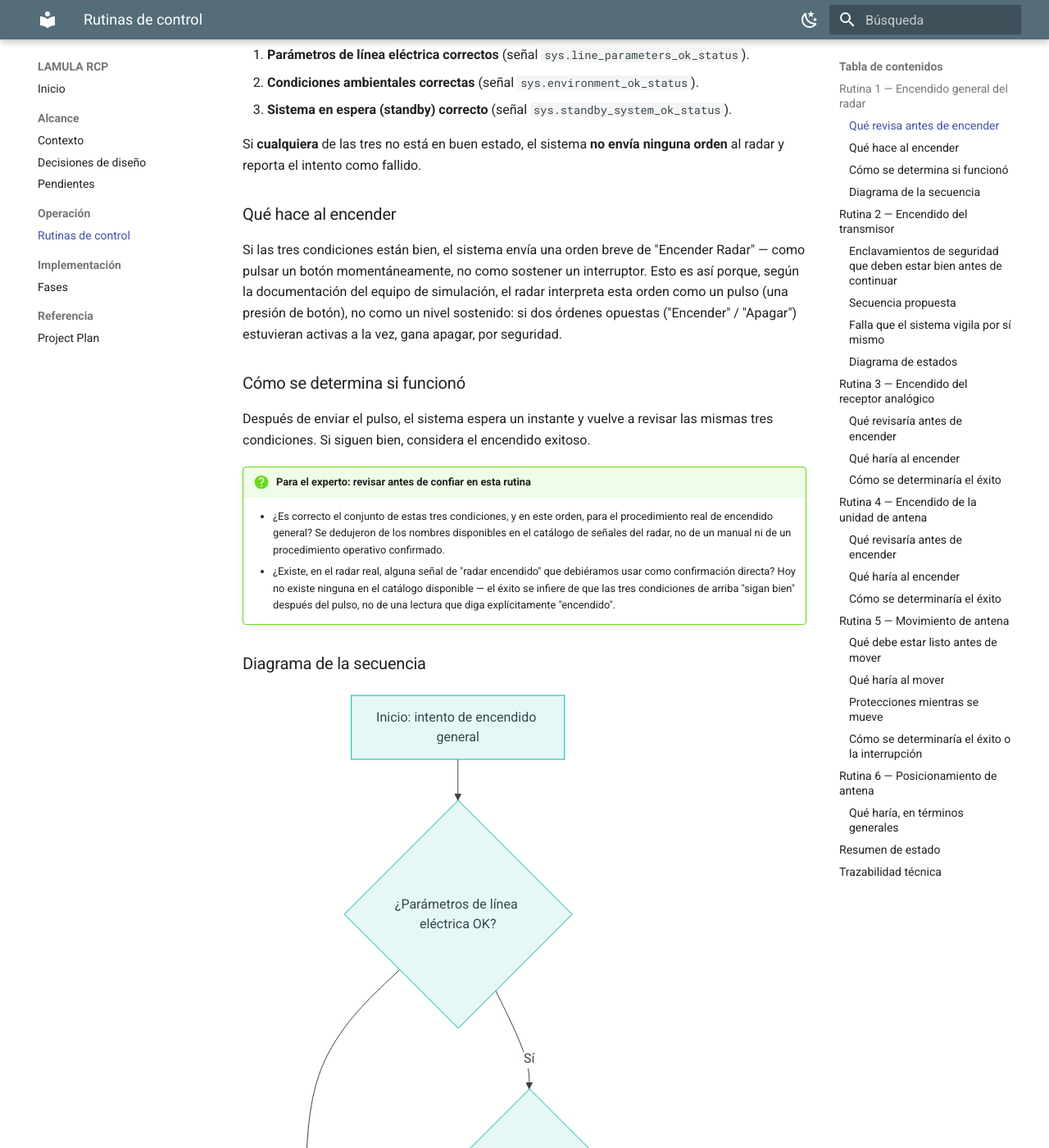
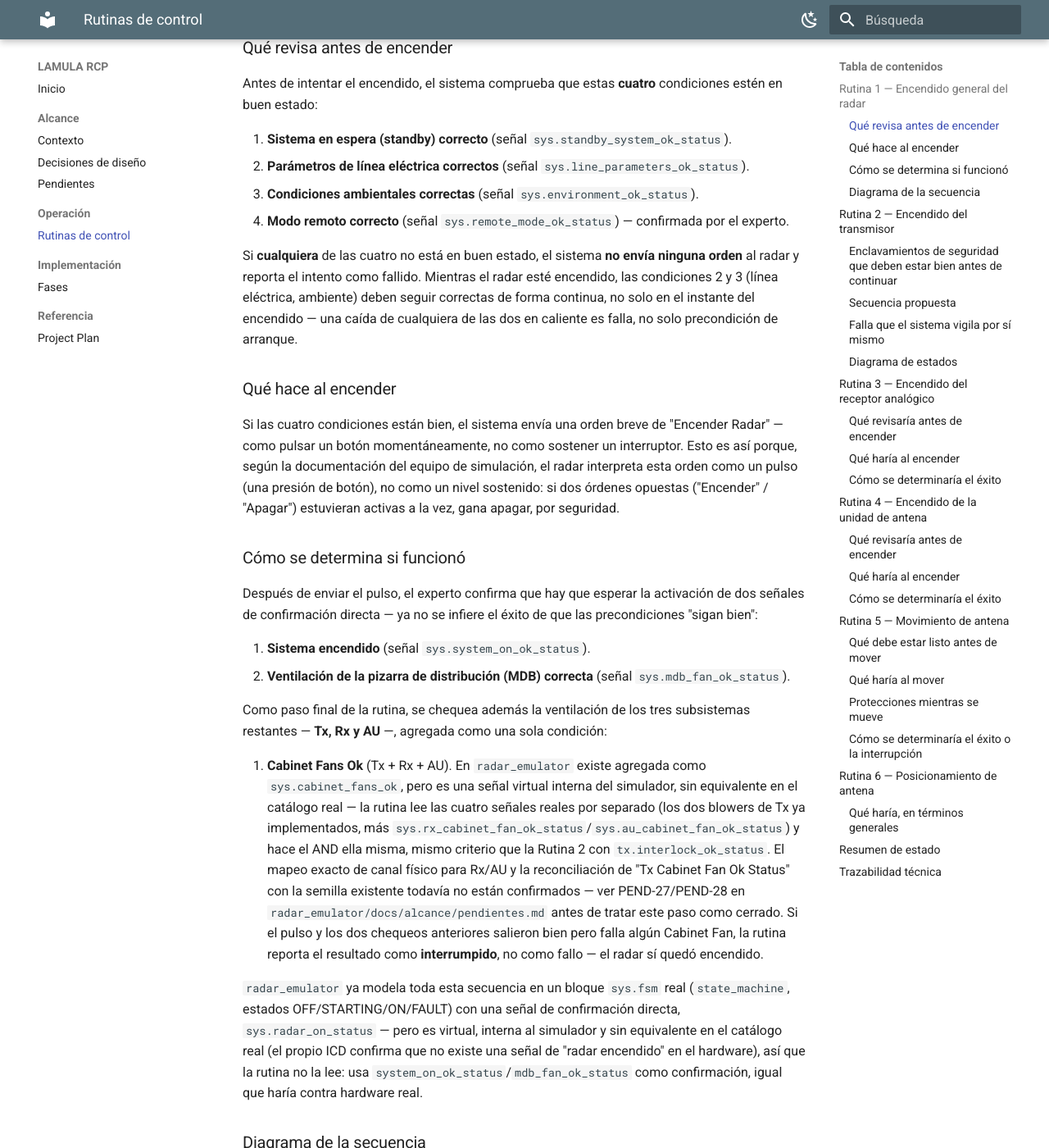
Before and after one commit to vladimir1284/lamula-rcp, an MkDocs documentation site: the page built from docs/operacion/rutinas-control.md, in a window 1280 px wide and 1400 px high, scrolled down 773 px. Shown: the whole window at 82% size. Built offline with MkDocs 1.6.1 and Material for MkDocs 9.7.7, drawn with Linux system fonts in a browser that asks for light colours; some of the changed text lies outside the part shown.

Commit message:
Fase 2: rutina 1 (encendido general) al procedimiento confirmado por el experto
ControlRoutines.md (feedback de expertos, absorbido en radar_emulator
PEND-27/28) confirma el procedimiento; radar_emulator ya trae sys.fsm
para respaldarlo (commit hermano en ese repo).

- general_power_on.py: 4 precondiciones (suma remote_mode_ok_status),
  confirmacion post-pulso por lectura directa (system_on_ok_status,
  mdb_fan_ok_status) en vez de re-chequear precondiciones, y chequeo
  final de Cabinet Fans Tx/Rx/AU (senales reales, no el agregado VIRT
  del simulador -- mismo criterio que tx.interlock_ok_status). Falla
  post-pulso: FAILED; falla solo Cabinet Fans: INTERRUPTED, porque el
  radar si quedo encendido.
- rd100s_signal_catalog.json: resincroniza los 5 sys.spare_0X renombrados
  en radar_emulator.
- general_power_on_spike.py: fuerza tambien los chequeos nuevos en el
  camino de exito; agrega caso de Cabinet Fan fallando -> INTERRUPTED.
  No re-ejecutado contra una instancia viva en esta sesion.
- docs/alcance/pendientes.md (PEND-RCP-06) y docs/operacion/rutinas-
  control.md actualizados; ControlRoutines.md (fichero suelto, feedback
  ya absorbido) eliminado.

Co-Authored-By: Claude Sonnet 5 <noreply@anthropic.com>

````diff
--- a/docs/operacion/rutinas-control.md
+++ b/docs/operacion/rutinas-control.md
@@ -17,24 +17,31 @@ hacía el operador a mano desde el panel de control.
 
 ## Rutina 1 — Encendido general del radar
 
-**Estado:** implementada y probada contra el simulador del radar. No probada contra hardware
-real.
+**Estado:** procedimiento **confirmado por el product expert** (`ControlRoutines.md`,
+2026-08-20 — absorbido en `radar_emulator/docs/alcance/pendientes.md` PEND-27/PEND-28, ya no
+vive como fichero suelto en este repo) e **implementado en `general_power_on.py`** siguiendo
+este procedimiento. No probada contra hardware real; sin confirmar quedan solo PEND-27/PEND-28
+(mapeo de canal físico del chequeo final de Cabinet Fans).
 
 ### Qué revisa antes de encender
 
-Antes de intentar el encendido, el sistema comprueba que estas tres condiciones estén en buen
-estado:
+Antes de intentar el encendido, el sistema comprueba que estas **cuatro** condiciones estén en
+buen estado:
 
-1. **Parámetros de línea eléctrica correctos** (señal `sys.line_parameters_ok_status`).
-2. **Condiciones ambientales correctas** (señal `sys.environment_ok_status`).
-3. **Sistema en espera (standby) correcto** (señal `sys.standby_system_ok_status`).
+1. **Sistema en espera (standby) correcto** (señal `sys.standby_system_ok_status`).
+2. **Parámetros de línea eléctrica correctos** (señal `sys.line_parameters_ok_status`).
+3. **Condiciones ambientales correctas** (señal `sys.environment_ok_status`).
+4. **Modo remoto correcto** (señal `sys.remote_mode_ok_status`) — confirmada por el experto.
 
-Si **cualquiera** de las tres no está en buen estado, el sistema **no envía ninguna orden** al
-radar y reporta el intento como fallido.
+Si **cualquiera** de las cuatro no está en buen estado, el sistema **no envía ninguna orden** al
+radar y reporta el intento como fallido. Mientras el radar esté encendido, las condiciones 2 y 3
+(línea eléctrica, ambiente) deben seguir correctas de forma continua, no solo en el instante del
+encendido — una caída de cualquiera de las dos en caliente es falla, no solo precondición de
+arranque.
 
 ### Qué hace al encender
 
-Si las tres condiciones están bien, el sistema envía una orden breve de "Encender Radar" — como
+Si las cuatro condiciones están bien, el sistema envía una orden breve de "Encender Radar" — como
 pulsar un botón momentáneamente, no como sostener un interruptor. Esto es así porque, según la
 documentación del equipo de simulación, el radar interpreta esta orden como un pulso (una
 presión de botón), no como un nivel sostenido: si dos órdenes opuestas ("Encender" / "Apagar")
@@ -42,33 +49,51 @@ estuvieran activas a la vez, gana apagar, por seguridad.
 
 ### Cómo se determina si funcionó
 
-Después de enviar el pulso, el sistema espera un instante y vuelve a revisar las mismas tres
-condiciones. Si siguen bien, considera el encendido exitoso.
+Después de enviar el pulso, el experto confirma que hay que esperar la activación de dos señales
+de confirmación directa — ya no se infiere el éxito de que las precondiciones "sigan bien":
 
-!!! question "Para el experto: revisar antes de confiar en esta rutina"
-    - ¿Es correcto el conjunto de estas tres condiciones, y en este orden, para el procedimiento
-      real de encendido general? Se dedujeron de los nombres disponibles en el catálogo de
-      señales del radar, no de un manual ni de un procedimiento operativo confirmado.
-    - ¿Existe, en el radar real, alguna señal de "radar encendido" que debiéramos usar como
-      confirmación directa? Hoy no existe ninguna en el catálogo disponible — el éxito se infiere
-      de que las tres condiciones de arriba "sigan bien" después del pulso, no de una lectura que
-      diga explícitamente "encendido".
+1. **Sistema encendido** (señal `sys.system_on_ok_status`).
+2. **Ventilación de la pizarra de distribución (MDB) correcta** (señal `sys.mdb_fan_ok_status`).
+
+Como paso final de la rutina, se chequea además la ventilación de los tres subsistemas
+restantes — **Tx, Rx y AU** —, agregada como una sola condición:
+
+3. **Cabinet Fans Ok** (Tx + Rx + AU). En `radar_emulator` existe agregada como
+   `sys.cabinet_fans_ok`, pero es una señal virtual interna del simulador, sin equivalente en el
+   catálogo real — la rutina lee las cuatro señales reales por separado (los dos blowers de Tx ya
+   implementados, más `sys.rx_cabinet_fan_ok_status`/`sys.au_cabinet_fan_ok_status`) y hace el AND
+   ella misma, mismo criterio que la Rutina 2 con `tx.interlock_ok_status`. El mapeo exacto de
+   canal físico para Rx/AU y la reconciliación de "Tx Cabinet Fan Ok Status" con la semilla
+   existente todavía no están confirmados — ver PEND-27/PEND-28 en
+   `radar_emulator/docs/alcance/pendientes.md` antes de tratar este paso como cerrado. Si el pulso
+   y los dos chequeos anteriores salieron bien pero falla algún Cabinet Fan, la rutina reporta el
+   resultado como **interrumpido**, no como fallo — el radar sí quedó encendido.
+
+`radar_emulator` ya modela toda esta secuencia en un bloque `sys.fsm` real (`state_machine`,
+estados OFF/STARTING/ON/FAULT) con una señal de confirmación directa, `sys.radar_on_status` — pero
+es virtual, interna al simulador y sin equivalente en el catálogo real (el propio ICD confirma que
+no existe una señal de "radar encendido" en el hardware), así que la rutina no la lee: usa
+`system_on_ok_status`/`mdb_fan_ok_status` como confirmación, igual que haría contra hardware real.
 
 ### Diagrama de la secuencia
 
 ```mermaid
 flowchart TD
-    A[Inicio: intento de encendido general] --> B{¿Parámetros de línea eléctrica OK?}
+    A[Inicio: intento de encendido general] --> B{¿Standby OK?}
     B -- No --> F[Fallo: no se envía ninguna orden]
-    B -- Sí --> C{¿Condiciones ambientales OK?}
+    B -- Sí --> C{¿Parámetros de línea eléctrica OK?}
     C -- No --> F
-    C -- Sí --> D{¿Sistema en espera OK?}
+    C -- Sí --> D{¿Condiciones ambientales OK?}
     D -- No --> F
-    D -- Sí --> E[Enviar pulso breve: Encender Radar]
-    E --> G[Esperar un instante]
-    G --> H{¿Las tres condiciones siguen OK?}
+    D -- Sí --> R{¿Modo remoto OK?}
+    R -- No --> F
+    R -- Sí --> E[Enviar pulso breve: Encender Radar]
+    E --> G[Esperar activación]
+    G --> H{¿System On Ok y MDB Fan Ok?}
     H -- No --> F
-    H -- Sí --> I[Éxito: encendido general completado]
+    H -- Sí --> J{¿Cabinet Fans Ok — Tx/Rx/AU?}
+    J -- No --> K[Encendido parcial: reportar falla de ventilación]
+    J -- Sí --> I[Éxito: encendido general completado]
 ```
 
 Las siguientes cinco rutinas todavía no tienen código — lo que sigue es el **diseño propuesto**
@@ -350,7 +375,7 @@ pueda deducir de él.
 
 | Rutina | Estado | Complejidad frente al simulador |
 |---|---|---|
-| 1. Encendido general | Implementada, probada contra simulador | Sin lógica simulada — sirvió para sentar el patrón |
+| 1. Encendido general | Procedimiento confirmado por el experto e implementado | `sys.fsm` real en el simulador (antes: sin lógica simulada) |
 | 2. Encendido del transmisor | Implementada hasta "listo", probada contra simulador | Secuencia con tiempos y enclavamientos ya modelada en el simulador |
 | 3. Encendido del receptor | Implementada, probada contra simulador | Sin lógica simulada — camino de éxito solo probado forzando señales |
 | 4. Encendido de unidad de antena | Implementada, probada contra simulador | Sin lógica simulada — orden tratada como nivel, no pulso (decisión sin confirmar) |
@@ -358,8 +383,9 @@ pueda deducir de él.
 | 6. Posicionamiento de antena | Implementada, probada contra simulador | No modelada en absoluto — diseño nuevo del RCP |
 
 Con esto, las seis rutinas del plan tienen primer borrador implementado y probado contra el
-simulador — ninguna confirmada con el product expert (PEND-RCP-06 para la Rutina 1, PEND-RCP-07
-para las Rutinas 2 a 6).
+simulador. La Rutina 1 ya tiene su procedimiento confirmado por el product expert (`PEND-RCP-06`,
+resuelto salvo el mapeo de canal de PEND-27/28 en `radar_emulator`); las Rutinas 2 a 6 siguen sin
+confirmar (`PEND-RCP-07`).
 
 ## Trazabilidad técnica
 
@@ -371,6 +397,6 @@ Para quien necesite correlacionar esta página con el código: la Rutina 1 vive
 `src/core/control_routines/antenna_movement.py` (consume la guarda de límites de antena en
 `src/core/safety_guard/`) y la Rutina 6 en
 `src/core/control_routines/antenna_positioning.py` (consume la Rutina 5 en cada paso de control).
-Las preguntas abiertas de la Rutina 1 están en `PEND-RCP-06`, y las de las Rutinas 2 a 6
-(incluidas las de las Rutinas 5 y 6 ya implementadas) en `PEND-RCP-07` — ambas en
-[Pendientes](../alcance/pendientes.md).
+La Rutina 1 ya implementa el procedimiento confirmado por el product expert (`PEND-RCP-06`). Las
+preguntas de las Rutinas 2 a 6 (incluidas las de las Rutinas 5 y 6 ya implementadas) siguen
+abiertas en `PEND-RCP-07` — ambas en [Pendientes](../alcance/pendientes.md).
````
Also changed, not shown: docs/alcance/pendientes.md (+30 -0 lines), 3 other files.
